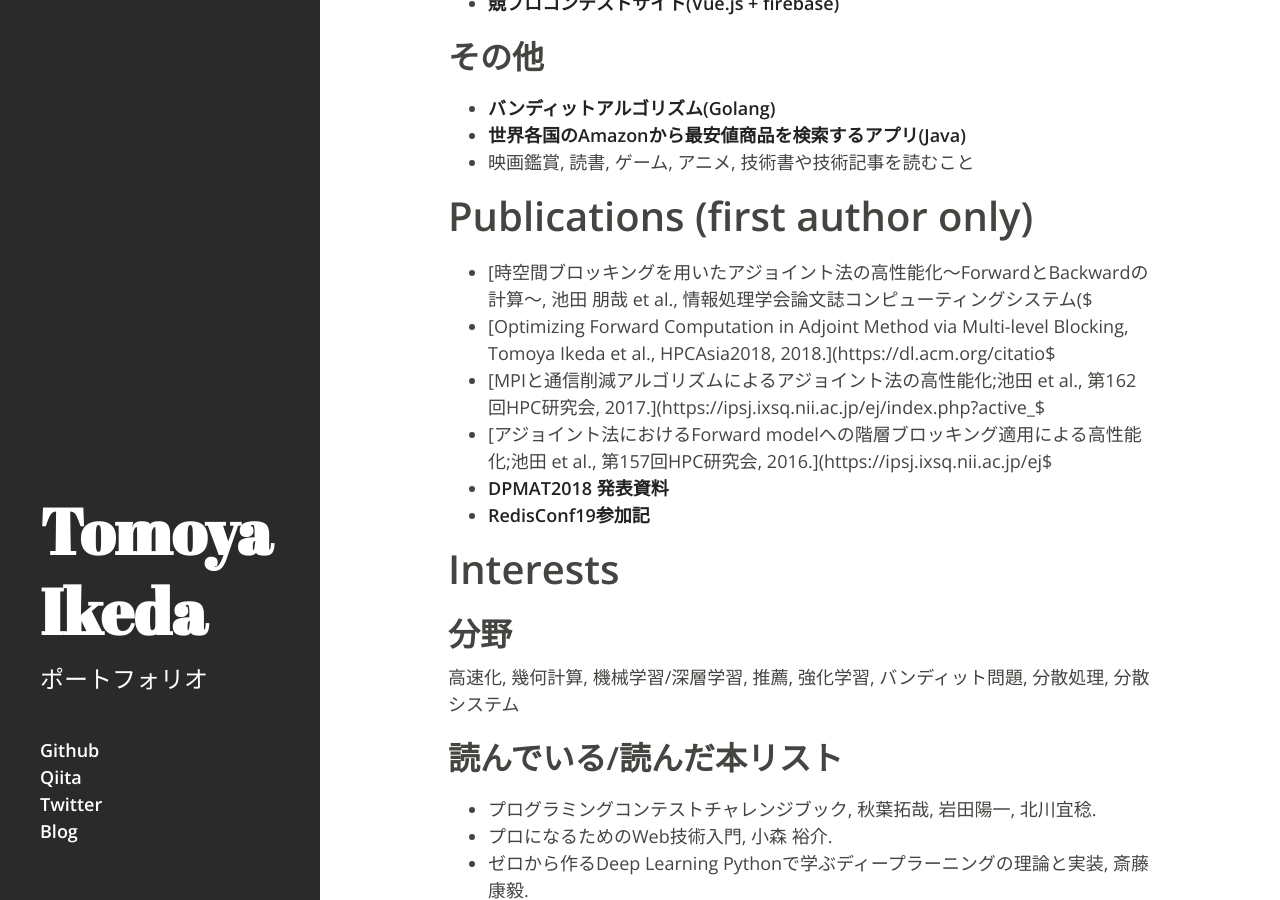
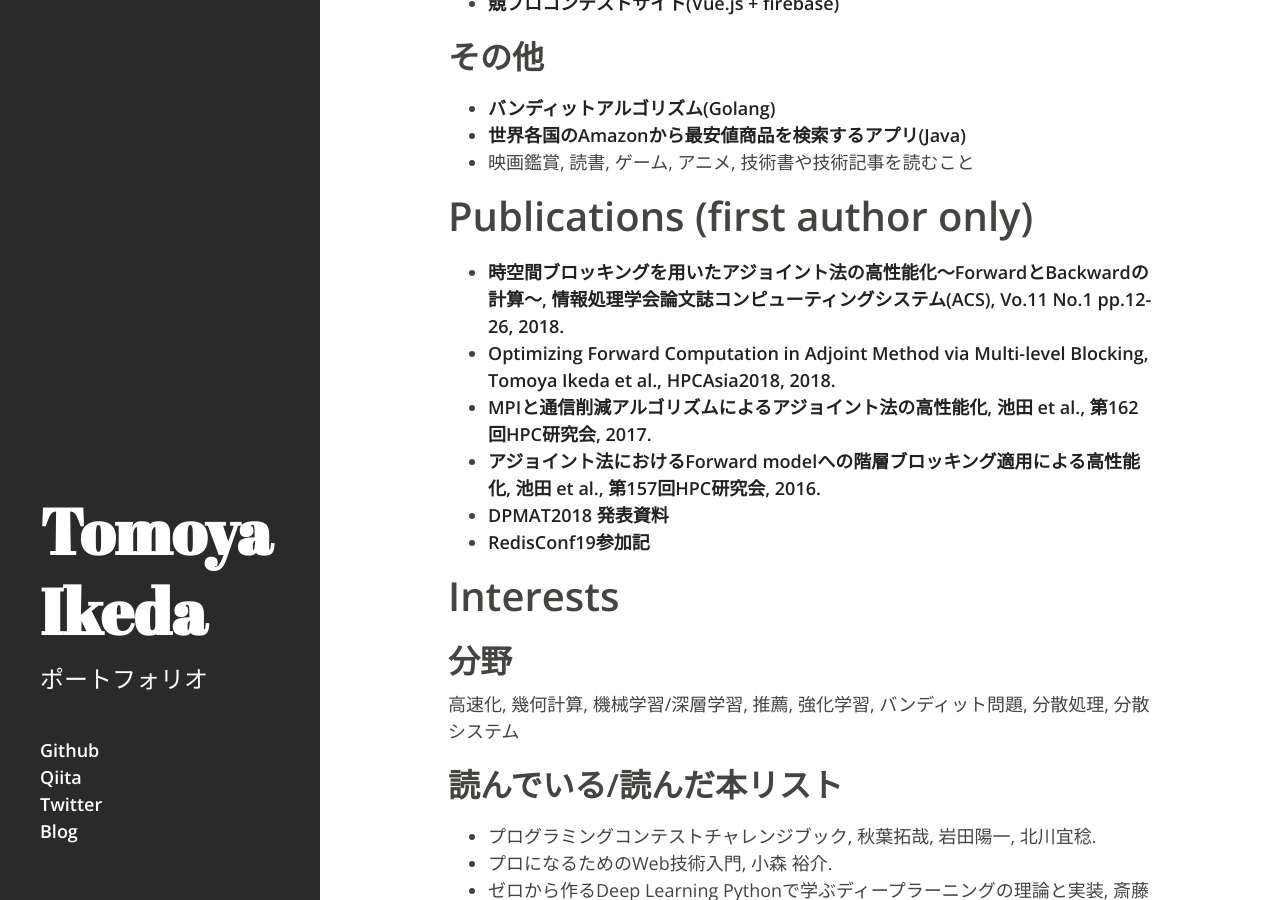
Before and after one commit to motacapla/motacapla.github.io, a Jekyll site: the page built from index.md, in a window 1280 px wide and 900 px high, scrolled down 1758 px. Built offline with Jekyll 4.4.1, drawn with Linux system fonts in a browser that asks for light colours; the list of posts is cut into pages by our own code; some of the changed text lies outside the part shown.

Commit message:
fixed typo

```diff
--- a/index.md
+++ b/index.md
@@ -26,7 +26,7 @@ AWS, GCP, on-premise
 NTT研究所
 
 - Research
-  - 幾何計算アルゴリズム(Point-in-Polygon test)の高速化
+  - 幾何計算アルゴリズム(Point In Polygon test)の高速化
 
 - Development
   - 全文検索エンジンを用いたシステム設計/キャパシティプランニング/調査
@@ -54,10 +54,10 @@ NTT研究所
 - 映画鑑賞, 読書, ゲーム, アニメ, 技術書や技術記事を読むこと
 
 # Publications (first author only)
-- [時空間ブロッキングを用いたアジョイント法の高性能化～ForwardとBackwardの計算～, 池田 朋哉 et al., 情報処理学会論文誌コンピューティングシステム($
-- [Optimizing Forward Computation in Adjoint Method via Multi-level Blocking, Tomoya Ikeda et al., HPCAsia2018, 2018.](https://dl.acm.org/citatio$
-- [MPIと通信削減アルゴリズムによるアジョイント法の高性能化;池田 et al., 第162回HPC研究会, 2017.](https://ipsj.ixsq.nii.ac.jp/ej/index.php?active_$
-- [アジョイント法におけるForward modelへの階層ブロッキング適用による高性能化;池田 et al., 第157回HPC研究会, 2016.](https://ipsj.ixsq.nii.ac.jp/ej$
+- [時空間ブロッキングを用いたアジョイント法の高性能化～ForwardとBackwardの計算～, 情報処理学会論文誌コンピューティングシステム(ACS), Vo.11 No.1 pp.12-26, 2018.](https://ipsj.ixsq.nii.ac.jp/ej/index.php?active_action=repository_view_main_item_detail&page_id=13&block_id=8&item_id=186724&item_no=1)
+- [Optimizing Forward Computation in Adjoint Method via Multi-level Blocking, Tomoya Ikeda et al., HPCAsia2018, 2018.](https://www.researchgate.net/publication/322463601_Optimizing_Forward_Computation_in_Adjoint_Method_via_Multi-level_Blocking)
+- [MPIと通信削減アルゴリズムによるアジョイント法の高性能化, 池田 et al., 第162回HPC研究会, 2017.](https://ipsj.ixsq.nii.ac.jp/ej/index.php?active_action=repository_view_main_item_detail&page_id=13&block_id=8&item_id=184896&item_no=1)
+- [アジョイント法におけるForward modelへの階層ブロッキング適用による高性能化, 池田 et al., 第157回HPC研究会, 2016.](https://ipsj.ixsq.nii.ac.jp/ej/index.php?active_action=repository_action_common_download&block_id=8&page_id=13&item_id=176384&item_no=1&attribute_id=1&file_no=1)
 - [DPMAT2018 発表資料](http://www.abc-lib.org/Workshop/DPMAT2017-ikeda.pdf)
 - [RedisConf19参加記](https://medium.com/nttlabs/redisconf19-58eec0b1f6d2)
 
```
